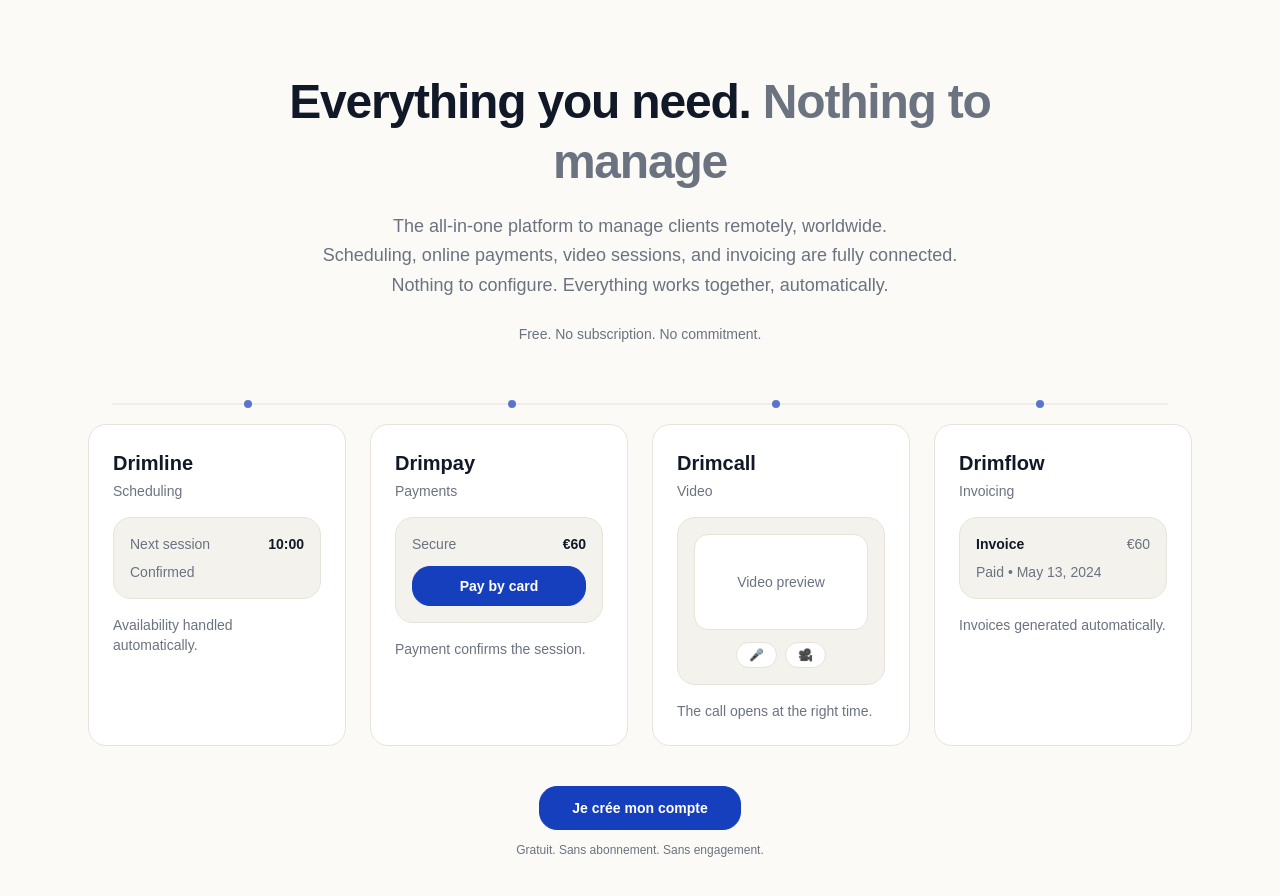
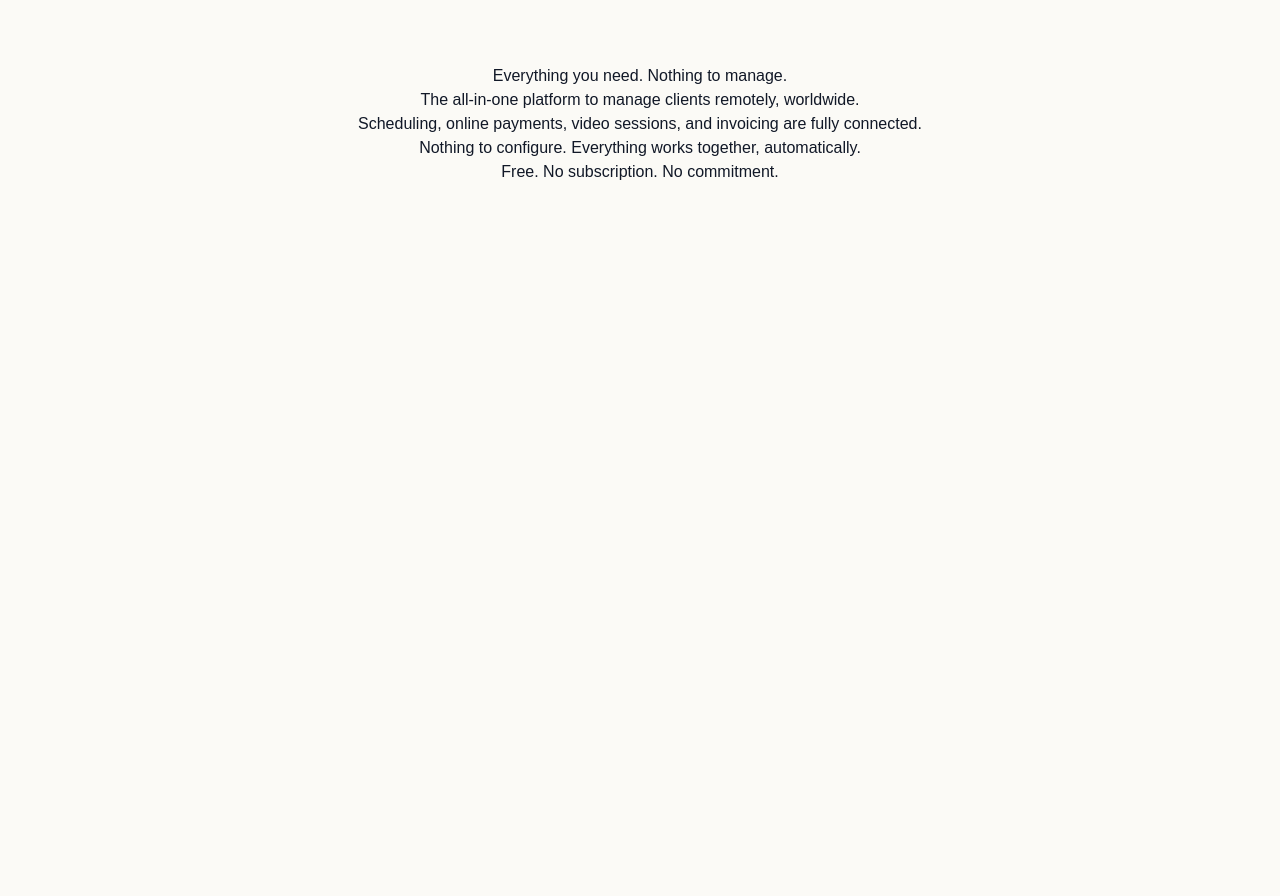
Before and after one commit to agatheakristi-design/drimli, a Next.js app: page / in a window 1280 px wide. Shown: the top 896 px of the page. After the commit the page ends 800 px from the top, so only its background shows below. Built offline with nearby package versions, Linux system fonts and the light colour scheme; no server answers.

Commit message:
Home: redirect logged-in users to onboarding or dashboard

```diff
--- a/app/page.tsx
+++ b/app/page.tsx
@@ -1,133 +1,66 @@
-import Link from "next/link";
-import Button from "./components/ui/Button";
-import Card from "./components/ui/Card";
+"use client";
 
-export default function Home() {
+import { useEffect, useState } from "react";
+import { useRouter } from "next/navigation";
+import { supabase } from "@/lib/supabaseClient";
+
+export default function HomePage() {
+  const router = useRouter();
+  const [checked, setChecked] = useState(false);
+
+  useEffect(() => {
+    let cancelled = false;
+
+    (async () => {
+      const { data } = await supabase.auth.getSession();
+      const token = data.session?.access_token;
+
+      // Pas connecté → on affiche la landing
+      if (!token) {
+        if (!cancelled) setChecked(true);
+        return;
+      }
+
+      // Connecté → on vérifie onboarding
+      const r = await fetch("/api/onboarding/status", {
+        headers: { Authorization: `Bearer ${token}` },
+        cache: "no-store",
+      });
+
+      if (!r.ok) {
+        router.replace("/dashboard");
+        return;
+      }
+
+      const j = await r.json();
+
+      if (j?.accountReady) router.replace("/dashboard");
+      else router.replace("/onboarding");
+    })();
+
+    return () => {
+      cancelled = true;
+    };
+  }, [router]);
+
+  // évite le flash si connecté
+  if (!checked) return null;
+
   return (
-    <main className="py-12">
-      {/* HERO */}
-      <section className="text-center max-w-3xl mx-auto">
-        <h1 className="text-4xl sm:text-5xl font-semibold tracking-tight leading-tight">
-          Everything you need.{" "}
-          <span className="text-muted-foreground">Nothing to manage</span>
-        </h1>
-
-        <p className="mt-5 text-base sm:text-lg text-muted-foreground leading-relaxed">
+    <main style={{ padding: 40, textAlign: "center" }}>
+      <h1>Everything you need. Nothing to manage.</h1>
+      <p>
         The all-in-one platform to manage clients remotely, worldwide.
-          <br />
+      </p>
+      <p>
         Scheduling, online payments, video sessions, and invoicing are fully connected.
-          <br />
+      </p>
+      <p>
         Nothing to configure. Everything works together, automatically.
       </p>
-
-        <p className="mt-6 text-sm text-muted-foreground">
+      <p>
         Free. No subscription. No commitment.
       </p>
-      </section>
-
-      {/* VISUAL (4 connected cards) */}
-      <section className="mt-10">
-        {/* “connection line” */}
-        <div className="hidden md:block max-w-6xl mx-auto px-6">
-          <div className="relative h-10">
-            <div className="absolute left-0 right-0 top-1/2 -translate-y-1/2 border-t border-border" />
-            <div className="absolute left-[12.5%] top-1/2 -translate-y-1/2 h-2 w-2 rounded-full bg-primary/70" />
-            <div className="absolute left-[37.5%] top-1/2 -translate-y-1/2 h-2 w-2 rounded-full bg-primary/70" />
-            <div className="absolute left-[62.5%] top-1/2 -translate-y-1/2 h-2 w-2 rounded-full bg-primary/70" />
-            <div className="absolute left-[87.5%] top-1/2 -translate-y-1/2 h-2 w-2 rounded-full bg-primary/70" />
-          </div>
-        </div>
-
-        <div className="grid gap-4 sm:gap-6 md:grid-cols-2 lg:grid-cols-4">
-          <Card className="p-6">
-            <div className="text-xl font-semibold">Drimline</div>
-            <div className="text-sm text-muted-foreground mt-1">Scheduling</div>
-
-            <div className="mt-4 rounded-lg border border-border bg-muted p-4 text-sm">
-              <div className="flex items-center justify-between">
-                <span className="text-muted-foreground">Next session</span>
-                <span className="font-semibold">10:00</span>
-              </div>
-              <div className="mt-2 text-muted-foreground">Confirmed</div>
-            </div>
-
-            <div className="mt-4 text-sm text-muted-foreground">
-              Availability handled automatically.
-            </div>
-          </Card>
-
-          <Card className="p-6">
-            <div className="text-xl font-semibold">Drimpay</div>
-            <div className="text-sm text-muted-foreground mt-1">Payments</div>
-
-            <div className="mt-4 rounded-lg border border-border bg-muted p-4 text-sm">
-              <div className="flex items-center justify-between">
-                <span className="text-muted-foreground">Secure</span>
-                <span className="font-semibold">€60</span>
-              </div>
-              <div className="mt-3">
-                <Button className="w-full">Pay by card</Button>
-              </div>
-            </div>
-
-            <div className="mt-4 text-sm text-muted-foreground">
-              Payment confirms the session.
-            </div>
-          </Card>
-
-          <Card className="p-6">
-            <div className="text-xl font-semibold">Drimcall</div>
-            <div className="text-sm text-muted-foreground mt-1">Video</div>
-
-            <div className="mt-4 rounded-lg border border-border bg-muted p-4 text-sm">
-              <div className="h-24 rounded-md bg-card border border-border flex items-center justify-center text-muted-foreground">
-                Video preview
-              </div>
-              <div className="mt-3 flex justify-center gap-2">
-                <span className="rounded-full border border-border bg-card px-3 py-1 text-xs">
-                  🎤
-                </span>
-                <span className="rounded-full border border-border bg-card px-3 py-1 text-xs">
-                  🎥
-                </span>
-              </div>
-            </div>
-
-            <div className="mt-4 text-sm text-muted-foreground">
-              The call opens at the right time.
-            </div>
-          </Card>
-
-          <Card className="p-6">
-            <div className="text-xl font-semibold">Drimflow</div>
-            <div className="text-sm text-muted-foreground mt-1">Invoicing</div>
-
-            <div className="mt-4 rounded-lg border border-border bg-muted p-4 text-sm">
-              <div className="flex items-center justify-between">
-                <span className="font-semibold">Invoice</span>
-                <span className="text-muted-foreground">€60</span>
-              </div>
-              <div className="mt-2 text-muted-foreground">Paid • May 13, 2024</div>
-            </div>
-
-            <div className="mt-4 text-sm text-muted-foreground">
-              Invoices generated automatically.
-            </div>
-          </Card>
-        </div>
-      </section>
-
-      {/* CTA */}
-      <section className="mt-10 text-center">
-        <Link href="/login">
-          <Button size="md" className="px-8 h-11">
-            Je crée mon compte
-          </Button>
-        </Link>
-        <div className="mt-3 text-xs text-muted-foreground">
-          Gratuit. Sans abonnement. Sans engagement.
-        </div>
-      </section>
     </main>
   );
 }
```
Lines whose indentation alone changed are shown as unchanged.
